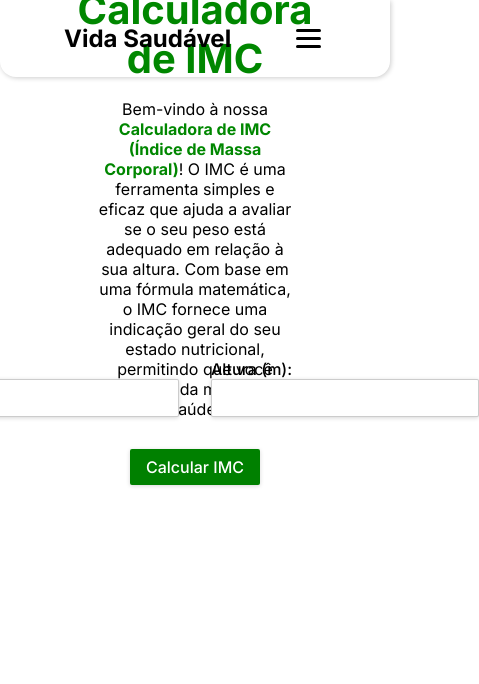
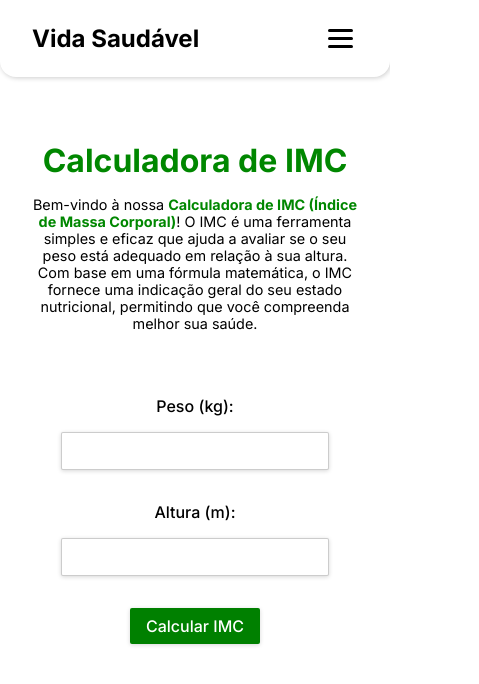
Before and after one commit to oJorta/restic36-avaliacao5, a plain HTML site: page pages/calculadora-imc.html in a window 390 px wide. Shown: the whole page, 479 px wide, since content can reach past the window. Drawn offline with Linux system fonts and the light colour scheme.

Commit message:
fix: responsividade form imc

```diff
--- a/css/imc.css
+++ b/css/imc.css
@@ -40,7 +40,16 @@ hr {
 .rows-container {
     display: flex;
     justify-content: center;
+    align-items: center;
     gap: 2rem;
+}
+
+.rows-container div {
+    display: flex;
+    justify-content: center;
+    align-items: center;
+    flex-wrap: wrap;
+    gap: 1rem;
 }
 
 label {
@@ -77,3 +86,40 @@ button:hover {
     justify-content: center;
     margin-top: 2rem;
 }
+
+
+@media (max-width: 768px) {
+    header {
+        padding: 1.5rem 2rem;
+    }
+
+    main {
+        padding: 2rem;
+    }
+
+    #presentation-container {
+        padding: 2rem 0;
+        height: max-content;
+    }
+    #presentation-container h1 {
+        font-size: 2rem;
+    }
+    #presentation-container p {
+        font-size: 0.9rem;
+    }
+}
+
+@media (max-width: 576px) {
+    .rows-container {
+        flex-direction: column;
+    }
+}
+
+@media (min-width: 769px) {
+    #presentation-container h1 {
+        font-size: 2.5rem;
+    }
+    #presentation-container p {
+        font-size: 1rem;
+    }
+}
```
